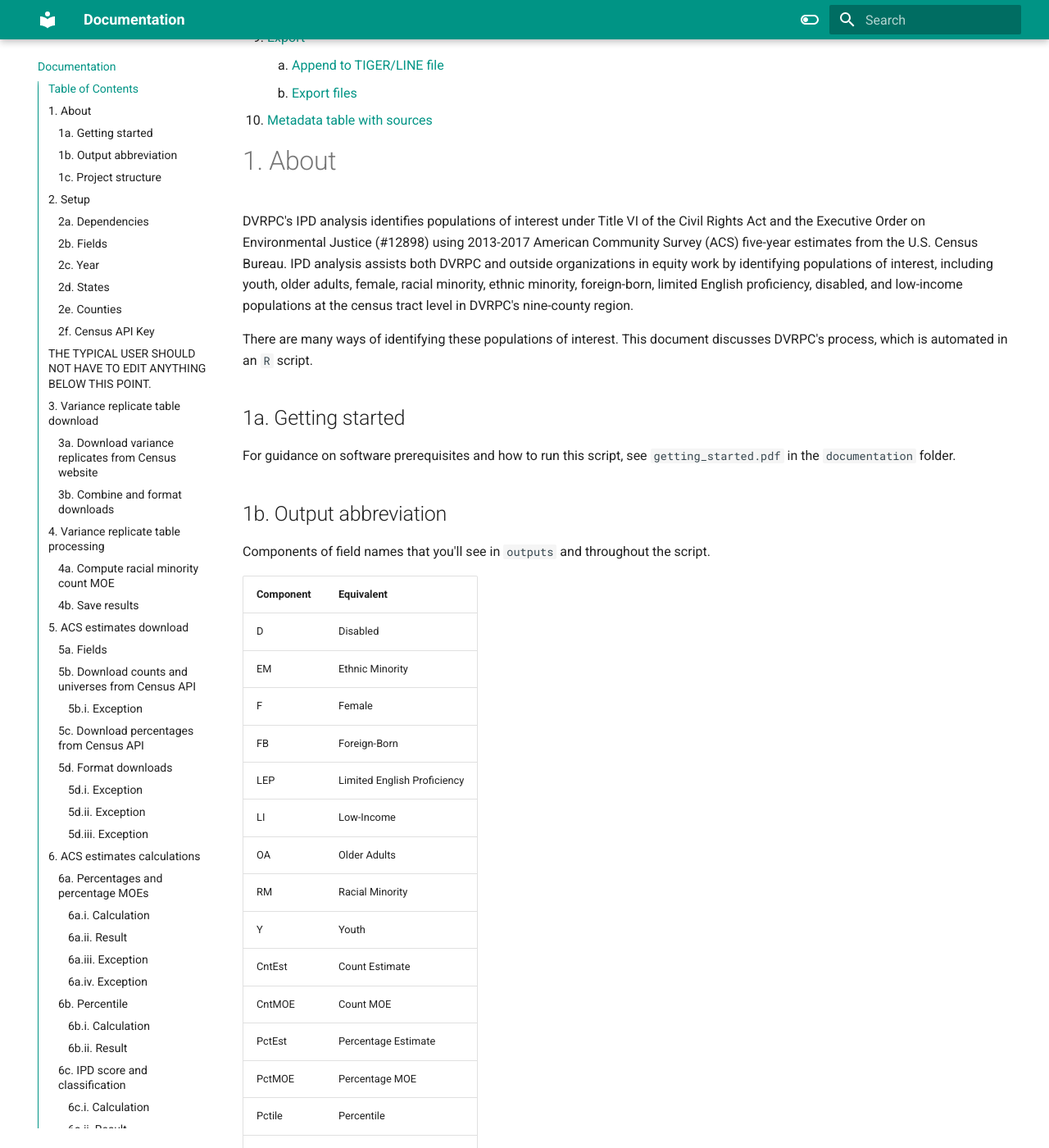
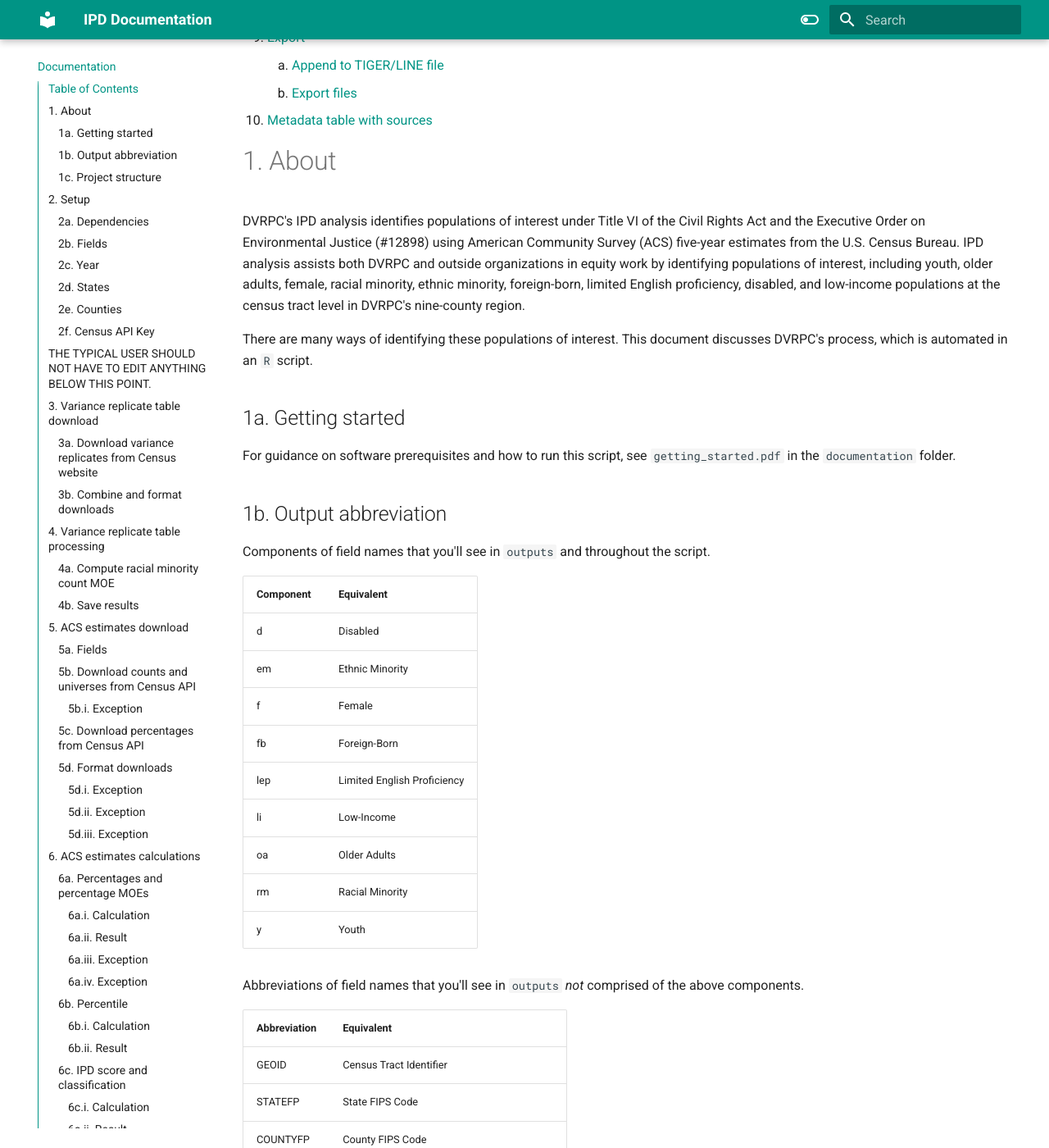
Before and after one commit to dvrpc/ipd, an MkDocs documentation site: the page built from docs/script_reference.md, in a window 1280 px wide and 1400 px high, scrolled down 1589 px. Shown: the whole window at 82% size. Built offline with MkDocs 1.6.1 and Material for MkDocs 9.7.7, drawn with Linux system fonts in a browser that asks for light colours; some of the changed text lies outside the part shown.

Commit message:
fix: edited var names in script_reference and output files in readme

````diff
--- a/docs/script_reference.md
+++ b/docs/script_reference.md
@@ -48,7 +48,7 @@
 
 
 # 1. About  {#about}
-DVRPC's IPD analysis identifies populations of interest under Title VI of the Civil Rights Act and the Executive Order on Environmental Justice (#12898) using 2013-2017 American Community Survey (ACS) five-year estimates from the U.S. Census Bureau. IPD analysis assists both DVRPC and outside organizations in equity work by identifying populations of interest, including youth, older adults, female, racial minority, ethnic minority, foreign-born, limited English proficiency, disabled, and low-income populations at the census tract level in DVRPC's nine-county region.
+DVRPC's IPD analysis identifies populations of interest under Title VI of the Civil Rights Act and the Executive Order on Environmental Justice (#12898) using American Community Survey (ACS) five-year estimates from the U.S. Census Bureau. IPD analysis assists both DVRPC and outside organizations in equity work by identifying populations of interest, including youth, older adults, female, racial minority, ethnic minority, foreign-born, limited English proficiency, disabled, and low-income populations at the census tract level in DVRPC's nine-county region.
 
 There are many ways of identifying these populations of interest. This document discusses DVRPC's process, which is automated in an `R` script.
 
@@ -58,24 +58,17 @@ For guidance on software prerequisites and how to run this script, see `getting_
 ## 1b. Output abbreviation  {#one_b}
 Components of field names that you'll see in `outputs` and throughout the script.
 
-Component|  Equivalent                     |
-:--------|  :--------------               |
-D        |  Disabled                       |
-EM       |  Ethnic Minority                |
-F        |  Female                         |
-FB       |  Foreign-Born                   |
-LEP      |  Limited English Proficiency    |
-LI       |  Low-Income                     |
-OA       |  Older Adults                   |
-RM       |  Racial Minority                |
-Y        |  Youth                          |
-CntEst   |  Count Estimate                 |
-CntMOE   |  Count MOE                      |
-PctEst   | Percentage Estimate             |
-PctMOE   |  Percentage MOE                 |
-Pctile   |  Percentile                     |
-Score    |  Score                          |
-Class    |  Classification                 |
+ | Component |   Equivalent                      |
+ | --------- | --------------------------------- |
+ | d         |   Disabled                        |
+ | em        |   Ethnic Minority                 |
+ | f         |   Female                          |
+ | fb        |   Foreign-Born                    |
+ | lep       |   Limited English Proficiency     |
+ | li        |   Low-Income                      |
+ | oa        |   Older Adults                    |
+ | rm        |   Racial Minority                 |
+ | y         |   Youth                           |
 
 
 Abbreviations of field names that you'll see in `outputs` *not* comprised of the above components.
@@ -139,18 +132,18 @@ Some percentage fields are empty. This is okay: we will compute the percentages
 
 | Indicator | Abbreviation | Universe | Count | Percentage |
 |:----------|:------------:|:--------:|:-----:|:----------:|
-| Disabled | D | S1810_C01_001 | S1810_C02_001 | S1810_C03_001 |
-| Ethnic Minority | EM | B03002_001 | B03002_012 | N/A |
-| Female | F | S0101_C01_001 | S0101_C05_001 | DP05_0003PE |
-| Foreign-Born | FB | B05012_001 | B05012_003 | N/A |
-| Limited English Proficiency | LEP | S1601_C01_001 | S1601_C05_001 | S1601_C06_001 |
-| Low-Income | LI | S1701_C01_001 | S1701_C01_042 | N/A |
-| Older Adults | OA | S0101_C01_001 | S0101_C01_030 | S0101_C02_030 |
-| Racial Minority | RM | B02001_001 | B02001_002 | N/A |
-| Youth | Y | B03002_001 | B09001_001 | N/A |
+| Disabled | d | S1810_C01_001 | S1810_C02_001 | S1810_C03_001 |
+| Ethnic Minority | em | B03002_001 | B03002_012 | N/A |
+| Female | f | S0101_C01_001 | S0101_C05_001 | DP05_0003PE |
+| Foreign-Born | fb | B05012_001 | B05012_003 | N/A |
+| Limited English Proficiency | lep | S1601_C01_001 | S1601_C05_001 | S1601_C06_001 |
+| Low-Income | li | S1701_C01_001 | S1701_C01_042 | N/A |
+| Older Adults | oa | S0101_C01_001 | S0101_C01_030 | S0101_C02_030 |
+| Racial Minority | rm | B02001_001 | B02001_002 | N/A |
+| Youth | y | B03002_001 | B09001_001 | N/A |
 
 
-While it's quicker to embed the names of the desired columns into the code, fields are explicitly spelled out in this script. This is a purposeful design choice. The user should check that the field names point to the correct API request with every IPD update. The best way to check the field names is to visit [Census Developers](https://www.census.gov/developers/) and select the corresponding API. For a history of the ACS variables used in IPD 2015, 2016, and 2017, see `variables.csv` in the `documentation` folder.
+While it's quicker to embed the names of the desired columns into the code, fields are explicitly spelled out in this script. This is a purposeful design choice. The user should check that the field names point to the correct API request with every IPD update. The best way to check the field names is to visit [Census Developers](https://www.census.gov/developers/) and select the corresponding API. For a history of the ACS variables used in previous IPD results, see `variables.csv` in the `documentation` folder.
 <br>
 
 ```
@@ -214,7 +207,7 @@ youth_percent                        <- NA
 ## 2c. Year {#two_c}
 The data download year.
 ```{r year}
-ipd_year <- 2017
+ipd_year <- 2022
 ```
 <br>
 
--- a/mkdocs.yml
+++ b/mkdocs.yml
@@ -1,4 +1,4 @@
-site_name: Documentation
+site_name: IPD Documentation
 theme:
   name: material
   features:
````
Also changed, not shown: README.md (+6 -6 lines).
